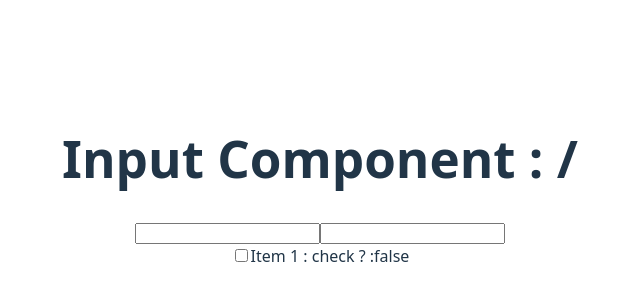
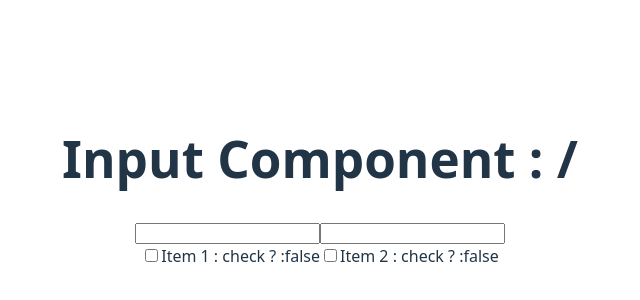
Before and after one commit to nana1243/practice, a React (Vite) app in the folder form-component/: page / in a window 1280 px wide. Shown: the part 218-518 px from the top of the page, without its empty margins (320-960 px from the left). Built offline with nearby package versions, Linux system fonts and the light colour scheme.

Commit message:
fea)[7/17] formState로 한번에 상태값 제어하기

```diff
--- a/form-component/src/components/CheckBox.tsx
+++ b/form-component/src/components/CheckBox.tsx
@@ -1,16 +1,40 @@
 import React, {useState} from 'react';
 
 function CheckBox() {
-    const [checked, setChecked] = useState(false);
+    const [checked1, setChecked1] = useState(false);
+    const [checked2, setChecked2] = useState(false);
+    const [formState, setFormState] = useState({
+        checked1: false,
+        checked2: false
+    });
+
 
     const handleChange = (event: React.ChangeEvent<HTMLInputElement>) => {
-        setChecked(event.target.checked);
+        setChecked1(event.target.checked);
     };
+    const handleChange2 = (event: React.ChangeEvent<HTMLInputElement>) => {
+        setChecked2(event.target.checked);
+    }
+
+    const handleFormChange = (event: React.ChangeEvent<HTMLInputElement>) => {
+        const { name, checked } = event.target;
+        console.log('name', name)
+        console.log('checked', checked)
+        setFormState(prevState => ({
+            ...prevState,
+            [name]: checked
+        }));
+    }
 
     return (
         <div>
-            <input type="checkbox" id="item1" checked={checked} onChange={handleChange} />
-            <label htmlFor="item1">Item 1 : check ? :{String(checked)}</label>
+            <form >
+                <input type="checkbox" name="checked1" id="item1" checked={formState.checked1} onChange={handleFormChange} />
+                <label htmlFor="item1">Item 1 : check ? :{String(formState.checked1)}</label>
+
+                <input type="checkbox" id="item2" name="checked2" checked={formState.checked2} onChange={handleFormChange} />
+                <label htmlFor="item2">Item 2 : check ? :{String(formState.checked2)}</label>
+            </form>
         </div>
     );
 }
```
